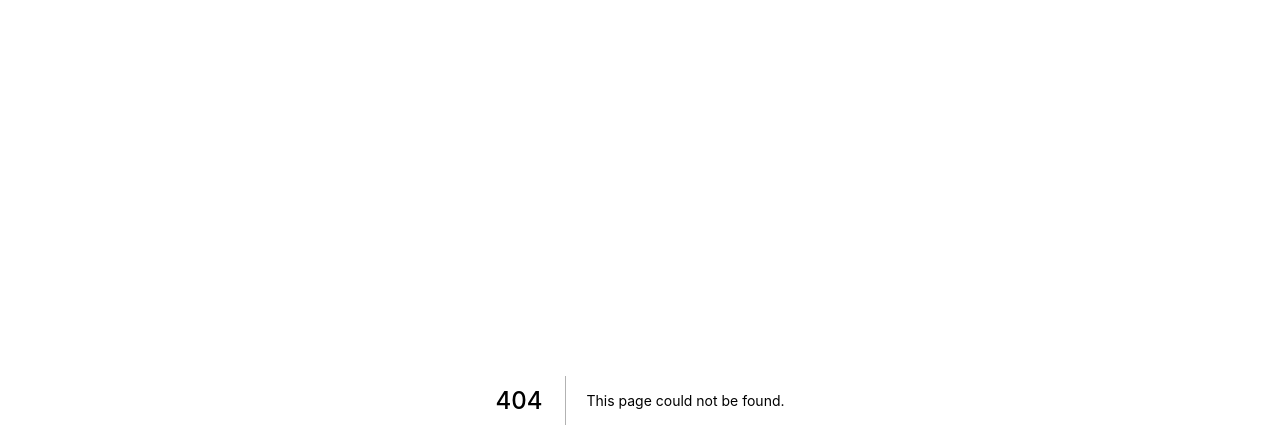
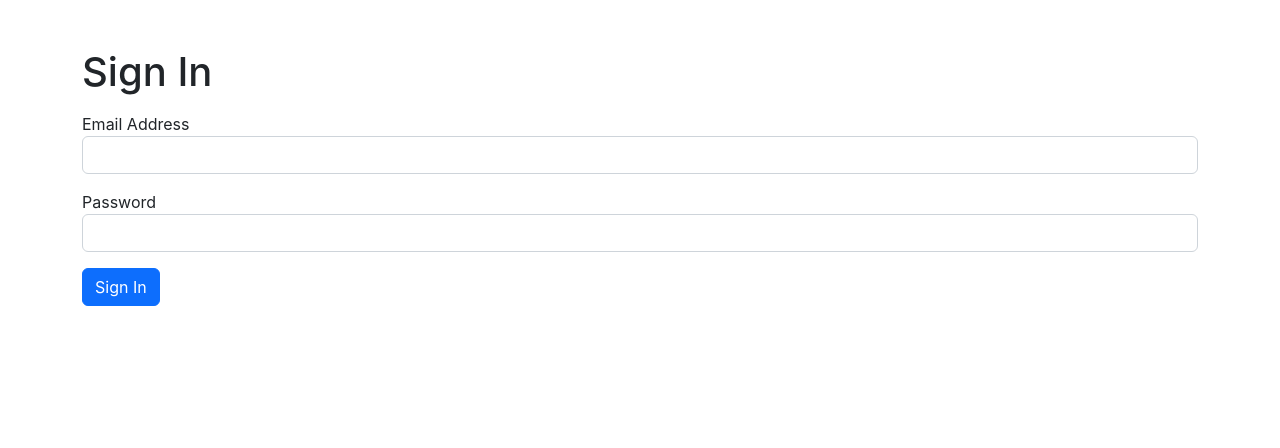
Before and after one commit to hborole/client, a Next.js app: page /auth/signin in a window 1280 px wide. Before the commit this address had no page. Shown: the top 448 px of the page. Built offline with nearby package versions, Linux system fonts and the light colour scheme.

Commit message:
Added sign in form

```diff
--- /dev/null
+++ b/pages/auth/signin.js
@@ -0,0 +1,49 @@
+import { useState } from 'react';
+import Router from 'next/router';
+import useRequest from '../../hooks/use-request';
+
+export default function SignIn() {
+  const [email, setEmail] = useState('');
+  const [password, setPassword] = useState('');
+
+  const { doRequest, errors } = useRequest({
+    url: '/api/users/signin',
+    method: 'post',
+    body: { email, password },
+    onSuccess: () => Router.push('/'),
+  });
+
+  const onSubmit = async (e) => {
+    e.preventDefault();
+    doRequest();
+  };
+
+  return (
+    <form onSubmit={onSubmit} className="container mt-5">
+      <h1 className="mb-3">Sign In</h1>
+
+      <div className="form-group mb-3">
+        <label>Email Address</label>
+        <input
+          className="form-control"
+          value={email}
+          onChange={(e) => setEmail(e.target.value)}
+        />
+      </div>
+
+      <div className="form-group mb-3">
+        <label>Password</label>
+        <input
+          className="form-control"
+          type="password"
+          value={password}
+          onChange={(e) => setPassword(e.target.value)}
+        />
+      </div>
+
+      {errors}
+
+      <button className="btn btn-primary">Sign In</button>
+    </form>
+  );
+}
```
